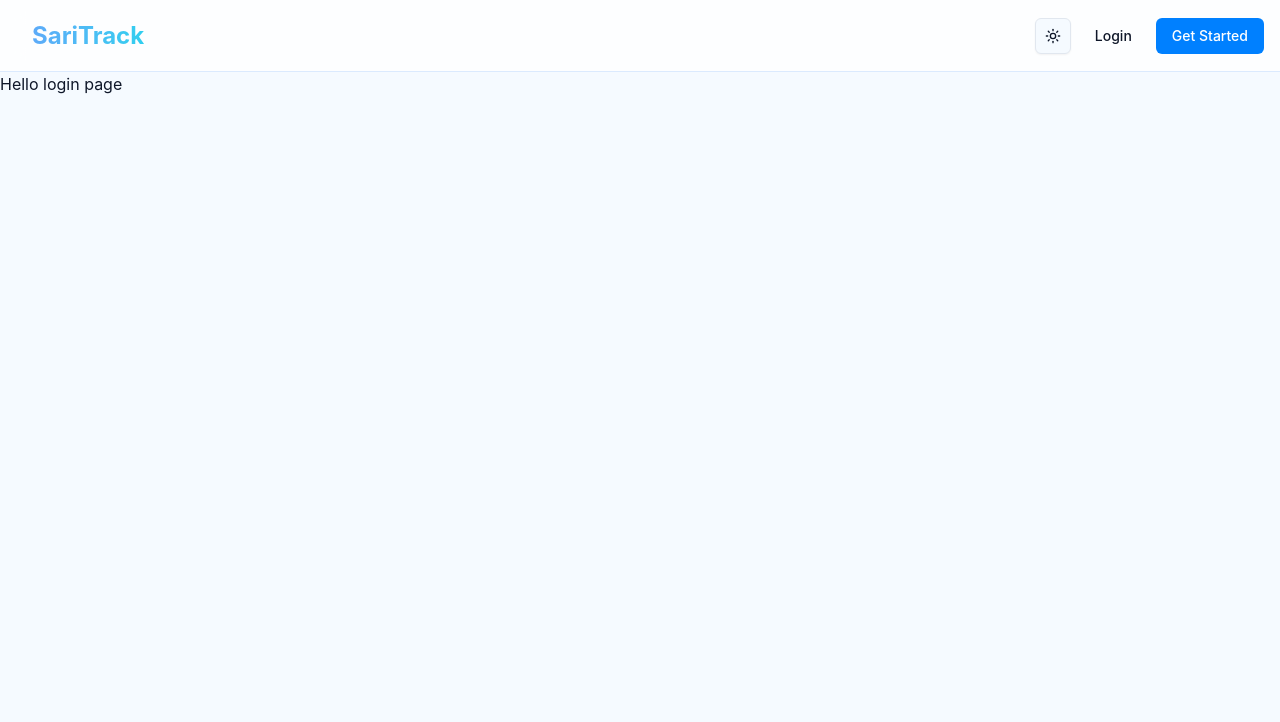
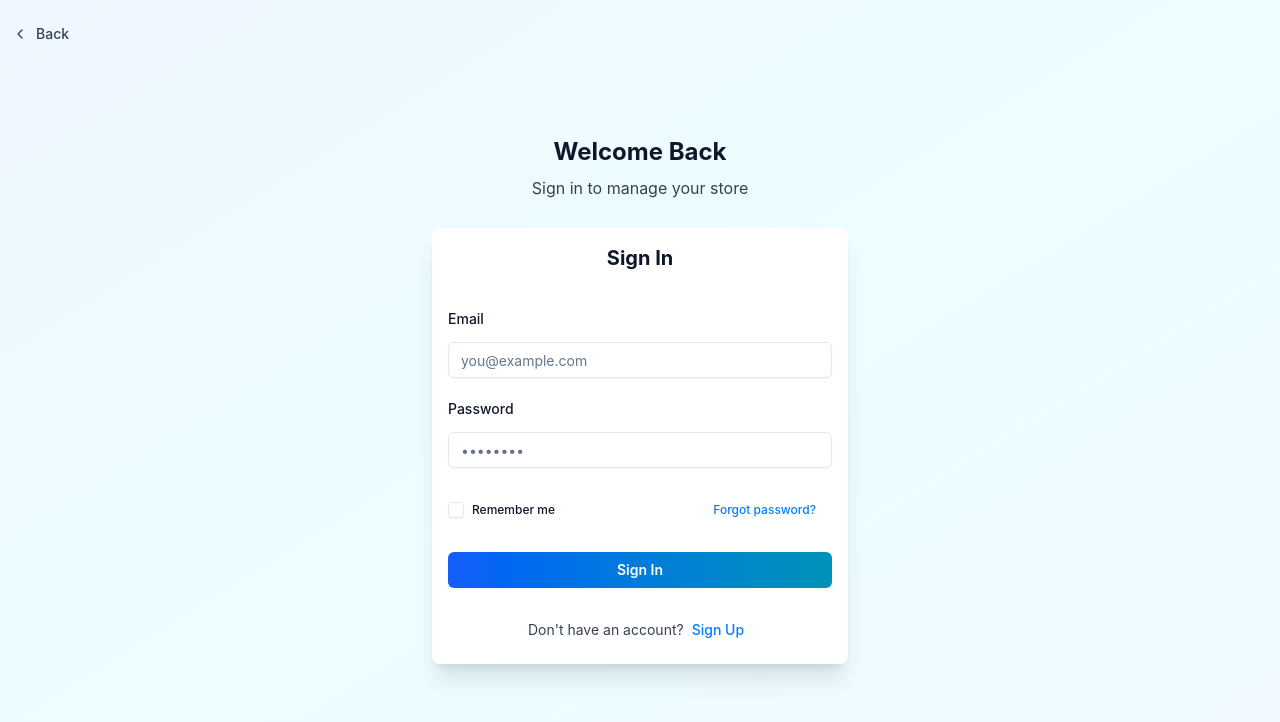
Before and after one commit to neillerin99/sari-track-frontend, a React (Vite) app: page /login in a window 1280 px wide. Shown: the top 722 px of the page. Built offline with nearby package versions, Linux system fonts and the light colour scheme.

Commit message:
feat: login page UI
-added login page UI and redirectsion
-no business logic is added yet

TODO:
-login logic and state

```diff
--- a/package.json
+++ b/package.json
@@ -9,8 +9,10 @@
     "test": "vitest run"
   },
   "dependencies": {
+    "@radix-ui/react-checkbox": "^1.3.3",
     "@radix-ui/react-dialog": "^1.1.15",
     "@radix-ui/react-dropdown-menu": "^2.1.16",
+    "@radix-ui/react-label": "^2.1.8",
     "@radix-ui/react-slot": "^1.2.4",
     "@tailwindcss/vite": "^4.0.6",
     "@tanstack/react-devtools": "^0.7.0",
--- /dev/null
+++ b/src/components/ui/checkbox.tsx
@@ -0,0 +1,30 @@
+import * as React from "react"
+import * as CheckboxPrimitive from "@radix-ui/react-checkbox"
+import { CheckIcon } from "lucide-react"
+
+import { cn } from "@/lib/utils"
+
+function Checkbox({
+  className,
+  ...props
+}: React.ComponentProps<typeof CheckboxPrimitive.Root>) {
+  return (
+    <CheckboxPrimitive.Root
+      data-slot="checkbox"
+      className={cn(
+        "peer border-input dark:bg-input/30 data-[state=checked]:bg-primary data-[state=checked]:text-primary-foreground dark:data-[state=checked]:bg-primary data-[state=checked]:border-primary focus-visible:border-ring focus-visible:ring-ring/50 aria-invalid:ring-destructive/20 dark:aria-invalid:ring-destructive/40 aria-invalid:border-destructive size-4 shrink-0 rounded-[4px] border shadow-xs transition-shadow outline-none focus-visible:ring-[3px] disabled:cursor-not-allowed disabled:opacity-50",
+        className
+      )}
+      {...props}
+    >
+      <CheckboxPrimitive.Indicator
+        data-slot="checkbox-indicator"
+        className="grid place-content-center text-current transition-none"
+      >
+        <CheckIcon className="size-3.5" />
+      </CheckboxPrimitive.Indicator>
+    </CheckboxPrimitive.Root>
+  )
+}
+
+export { Checkbox }
--- /dev/null
+++ b/src/components/ui/input.tsx
@@ -0,0 +1,21 @@
+import * as React from "react"
+
+import { cn } from "@/lib/utils"
+
+function Input({ className, type, ...props }: React.ComponentProps<"input">) {
+  return (
+    <input
+      type={type}
+      data-slot="input"
+      className={cn(
+        "file:text-foreground placeholder:text-muted-foreground selection:bg-primary selection:text-primary-foreground dark:bg-input/30 border-input h-9 w-full min-w-0 rounded-md border bg-transparent px-3 py-1 text-base shadow-xs transition-[color,box-shadow] outline-none file:inline-flex file:h-7 file:border-0 file:bg-transparent file:text-sm file:font-medium disabled:pointer-events-none disabled:cursor-not-allowed disabled:opacity-50 md:text-sm",
+        "focus-visible:border-ring focus-visible:ring-ring/50 focus-visible:ring-[3px]",
+        "aria-invalid:ring-destructive/20 dark:aria-invalid:ring-destructive/40 aria-invalid:border-destructive",
+        className
+      )}
+      {...props}
+    />
+  )
+}
+
+export { Input }
--- /dev/null
+++ b/src/components/ui/label.tsx
@@ -0,0 +1,22 @@
+import * as React from "react"
+import * as LabelPrimitive from "@radix-ui/react-label"
+
+import { cn } from "@/lib/utils"
+
+function Label({
+  className,
+  ...props
+}: React.ComponentProps<typeof LabelPrimitive.Root>) {
+  return (
+    <LabelPrimitive.Root
+      data-slot="label"
+      className={cn(
+        "flex items-center gap-2 text-sm leading-none font-medium select-none group-data-[disabled=true]:pointer-events-none group-data-[disabled=true]:opacity-50 peer-disabled:cursor-not-allowed peer-disabled:opacity-50",
+        className
+      )}
+      {...props}
+    />
+  )
+}
+
+export { Label }
--- a/src/routes/login/index.tsx
+++ b/src/routes/login/index.tsx
@@ -1,15 +1,75 @@
-import Header from "@/features/common/sections/Header";
-import { createFileRoute } from "@tanstack/react-router";
-
+import Wrapper from "@/components/common/Wrapper";
+import { Button } from "@/components/ui/button";
+import { createFileRoute, useNavigate } from "@tanstack/react-router";
+import { ChevronLeft } from "lucide-react";
+import { Input } from "@/components/ui/input";
+import { Label } from "@/components/ui/label";
+import { Checkbox } from "@/components/ui/checkbox";
 export const Route = createFileRoute("/login/")({
   component: RouteComponent,
 });
 
 function RouteComponent() {
+  const navigate = useNavigate();
   return (
-    <div className="flex flex-col">
-      <Header />
-      Hello login page
+    <section className="h-full bg-linear-to-br from-(--gradient-from) via-(--gradient-via) to-(--gradient-to) transition-colors duration-300  bg-blend-soft-light">
+      <Wrapper className="flex flex-col p-4 h-full items-center justify-center relative gap-2">
+        <Button
+          className="absolute left-0 top-4 cursor-pointer text-(--subtext) flex"
+          variant={"ghost"}
+          onClick={() =>
+            navigate({
+              to: "/",
+            })
+          }
+        >
+          <ChevronLeft size={10} />
+          Back
+        </Button>
+        <h1 className="font-bold text-2xl">Welcome Back</h1>
+        <p className="text-(--subtext)">Sign in to manage your store</p>
+        <LoginForm />
+      </Wrapper>
+    </section>
+  );
+}
+
+function LoginForm() {
+  return (
+    <div className="h-fit p-4 lg:w-1/3 w-full rounded-lg flex flex-col items-center bg-white dark:bg-gray-900 shadow-xl mt-5">
+      <h2 className="font-bold text-xl">Sign In</h2>
+      <form className="w-full mt-10 flex flex-col gap-6">
+        <div className="flex flex-col gap-4">
+          <Label htmlFor="email">Email</Label>
+          <Input id="email" type="email" placeholder="you@example.com" />
+        </div>
+        <div className="flex flex-col gap-4">
+          <Label htmlFor="password">Password</Label>
+          <Input id="password" type="password" placeholder="••••••••" />
+        </div>
+        <div className="flex justify-between">
+          <div className="flex gap-2 items-center">
+            <Checkbox id="remember" />
+            <Label htmlFor="remember" className="text-xs">
+              Remember me
+            </Label>
+          </div>
+          <Button className="text-xs cursor-pointer" variant={"link"}>
+            Forgot password?
+          </Button>
+        </div>
+        <Button className="w-full cursor-pointer bg-linear-to-r from-blue-600 to-cyan-600 dark:from-blue-500 dark:to-cyan-500 hover:from-blue-700 hover:to-cyan-700 dark:hover:from-blue-600 dark:hover:to-cyan-600 text-white font-semibold">
+          Sign In
+        </Button>
+        <p className="text-sm text-(--subtext) text-center">
+          Don't have an account?
+          <span>
+            <Button className="p-0 cursor-pointer px-2" variant={"link"}>
+              Sign Up
+            </Button>
+          </span>
+        </p>
+      </form>
     </div>
   );
 }
```
Also changed, not shown: 1 other file (tests, documents, lock files or other folders).
